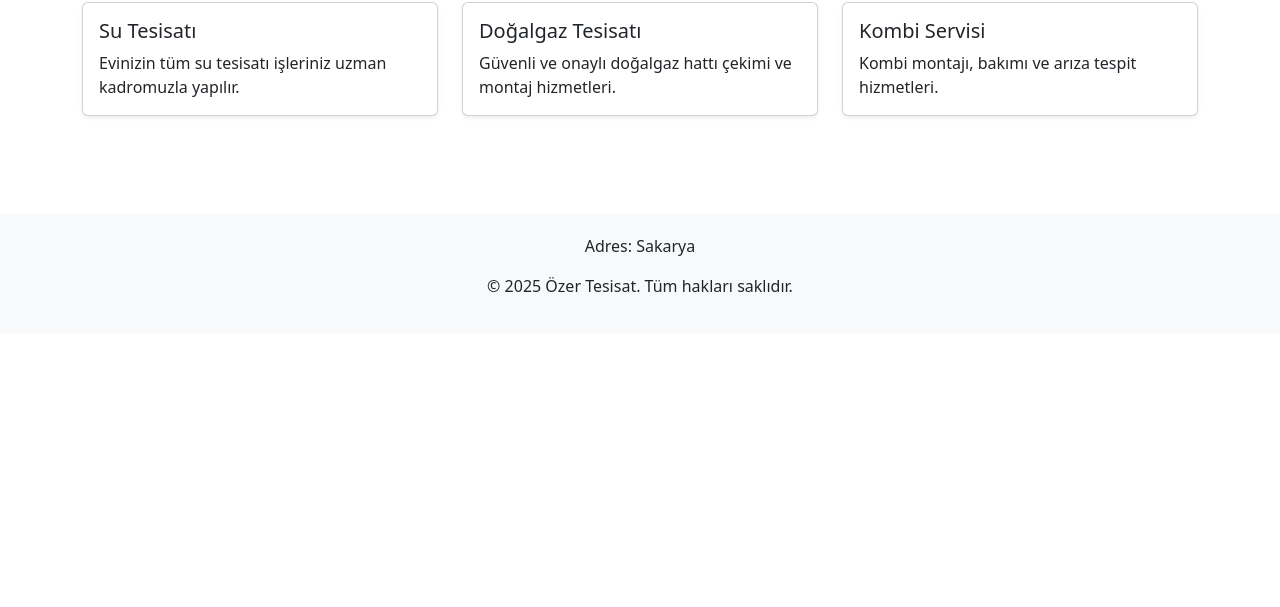
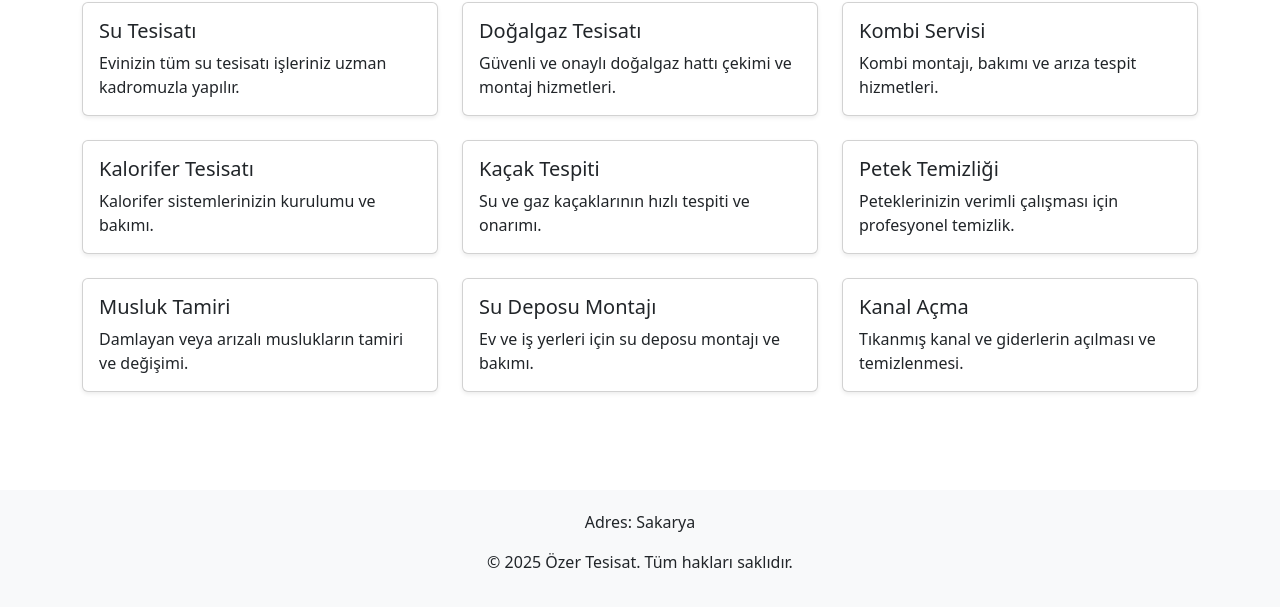
Before and after one commit to kabaca5454/ozer-tesisat, a plain HTML site: page index.html in a window 1280 px wide. Shown: the part 467-1074 px from the top of the page. Before the commit the page ends 801 px from the top, so only its background shows below. Drawn offline with nearby package versions, Linux system fonts and the light colour scheme.

Commit message:
Hizmetler kısmı çoğaltıldı

```diff
--- a/index.html
+++ b/index.html
@@ -57,6 +57,7 @@
   </section>
 
   <!-- HİZMETLER -->
+  <!-- HİZMETLER -->
 <section class="py-5">
   <div class="container">
     <h2 class="text-center mb-4">Hizmetlerimiz</h2>
@@ -69,6 +70,7 @@
           </div>
         </div>
       </div>
+
       <div class="col-md-4">
         <div class="card shadow-sm">
           <div class="card-body">
@@ -77,6 +79,7 @@
           </div>
         </div>
       </div>
+
       <div class="col-md-4">
         <div class="card shadow-sm">
           <div class="card-body">
@@ -85,9 +88,64 @@
           </div>
         </div>
       </div>
+
+      <div class="col-md-4">
+        <div class="card shadow-sm">
+          <div class="card-body">
+            <h5 class="card-title">Kalorifer Tesisatı</h5>
+            <p class="card-text">Kalorifer sistemlerinizin kurulumu ve bakımı.</p>
+          </div>
+        </div>
+      </div>
+
+      <div class="col-md-4">
+        <div class="card shadow-sm">
+          <div class="card-body">
+            <h5 class="card-title">Kaçak Tespiti</h5>
+            <p class="card-text">Su ve gaz kaçaklarının hızlı tespiti ve onarımı.</p>
+          </div>
+        </div>
+      </div>
+
+      <div class="col-md-4">
+        <div class="card shadow-sm">
+          <div class="card-body">
+            <h5 class="card-title">Petek Temizliği</h5>
+            <p class="card-text">Peteklerinizin verimli çalışması için profesyonel temizlik.</p>
+          </div>
+        </div>
+      </div>
+
+      <div class="col-md-4">
+        <div class="card shadow-sm">
+          <div class="card-body">
+            <h5 class="card-title">Musluk Tamiri</h5>
+            <p class="card-text">Damlayan veya arızalı muslukların tamiri ve değişimi.</p>
+          </div>
+        </div>
+      </div>
+
+      <div class="col-md-4">
+        <div class="card shadow-sm">
+          <div class="card-body">
+            <h5 class="card-title">Su Deposu Montajı</h5>
+            <p class="card-text">Ev ve iş yerleri için su deposu montajı ve bakımı.</p>
+          </div>
+        </div>
+      </div>
+
+      <div class="col-md-4">
+        <div class="card shadow-sm">
+          <div class="card-body">
+            <h5 class="card-title">Kanal Açma</h5>
+            <p class="card-text">Tıkanmış kanal ve giderlerin açılması ve temizlenmesi.</p>
+          </div>
+        </div>
+      </div>
     </div>
   </div>
 </section>
+
 
   <!-- FOOTER -->
   <footer>
```
Lines whose indentation alone changed are shown as unchanged.
